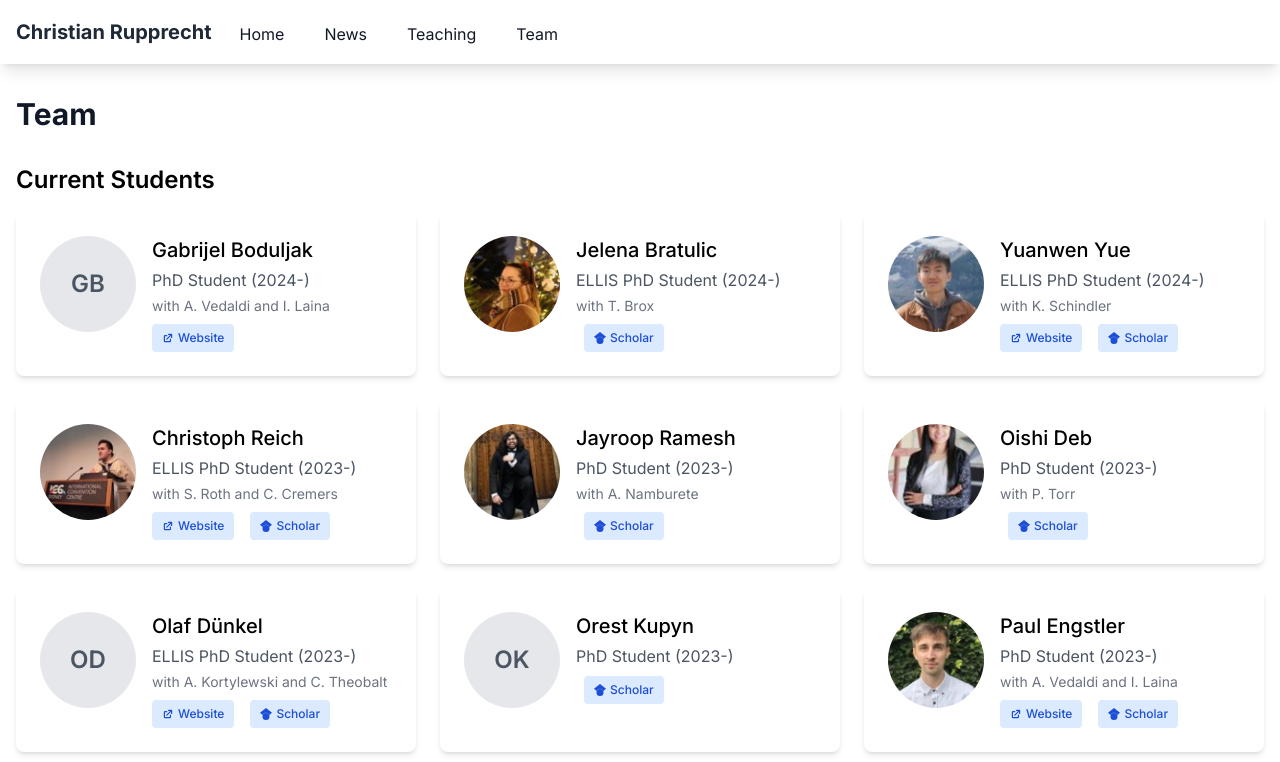
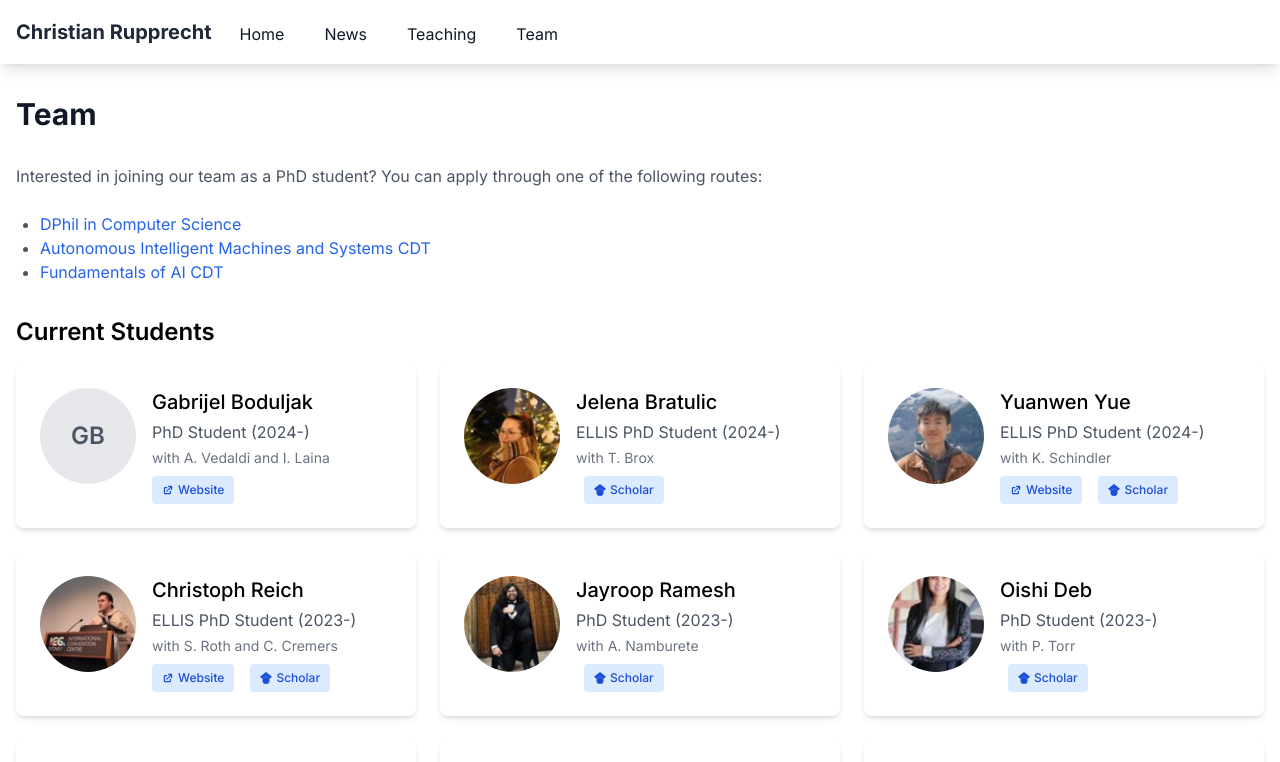
Before and after one commit to chrirupp/chrirupp.github.io, a Next.js app: page /team in a window 1280 px wide. Shown: the top 762 px of the page. Built offline with nearby package versions, Linux system fonts and the light colour scheme.

Commit message:
Add PhD application information to team page

```diff
--- a/src/app/team/page.tsx
+++ b/src/app/team/page.tsx
@@ -96,6 +96,38 @@ export default function Team() {
     <div className="space-y-8">
       <h1 className="text-3xl font-bold text-gray-900">Team</h1>
 
+      <div className="prose max-w-none">
+        <p className="text-gray-600 mb-6">
+          Interested in joining our team as a PhD student? You can apply through one of the following routes:
+        </p>
+        <ul className="list-disc pl-6 text-gray-600 mb-6">
+          <li>
+            <a href="https://www.ox.ac.uk/admissions/graduate/courses/dphil-computer-science"
+               className="text-blue-600 hover:text-blue-800"
+               target="_blank"
+               rel="noopener noreferrer">
+              DPhil in Computer Science
+            </a>
+          </li>
+          <li>
+            <a href="https://www.ox.ac.uk/admissions/graduate/courses/autonomous-intelligent-machines-and-systems"
+               className="text-blue-600 hover:text-blue-800"
+               target="_blank"
+               rel="noopener noreferrer">
+              Autonomous Intelligent Machines and Systems CDT
+            </a>
+          </li>
+          <li>
+            <a href="https://www.ox.ac.uk/admissions/graduate/courses/fundamentals-of-ai"
+               className="text-blue-600 hover:text-blue-800"
+               target="_blank"
+               rel="noopener noreferrer">
+              Fundamentals of AI CDT
+            </a>
+          </li>
+        </ul>
+      </div>
+
       {/* Current Students */}
       <section>
         <h2 className="text-2xl font-semibold mb-4">Current Students</h2>
```
